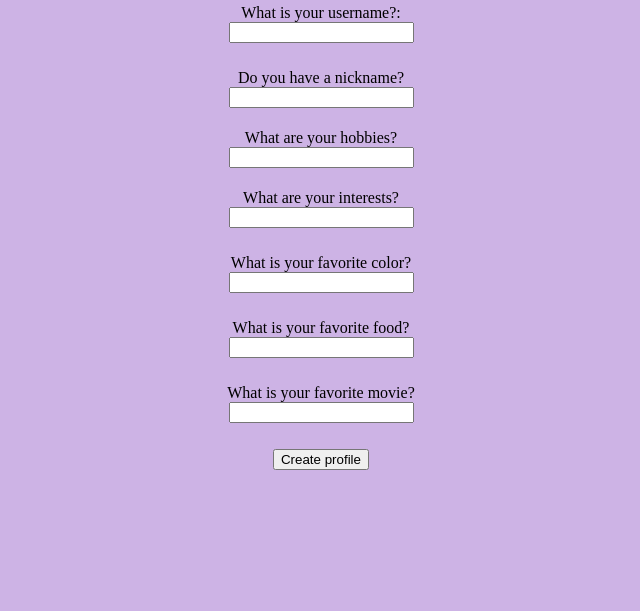
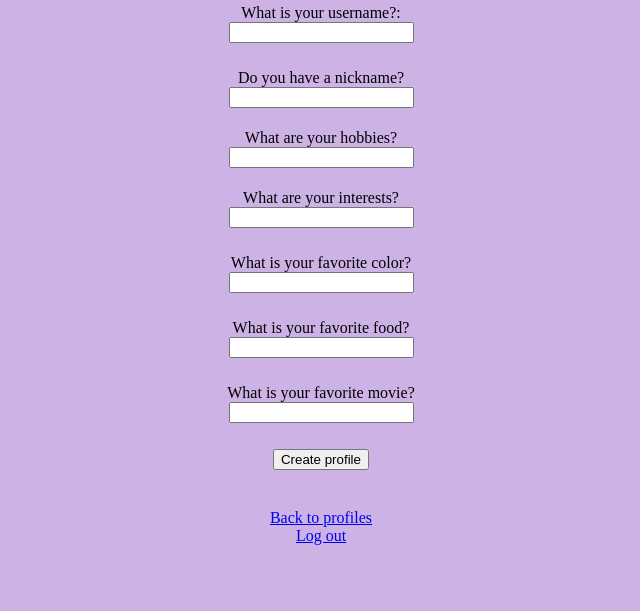
Before and after one commit to LauraImmonen/cyber-security-project-1, a Flask app: page /create_your_profile in a window 1280 px wide. Shown: the part 162-773 px from the top of the page, without its empty margins (319-959 px from the left). Run offline with Flask 3, Linux system fonts and the light colour scheme.

Commit message:
Tryig out the fixes and putting the flaws back

```diff
--- a/main_route.py
+++ b/main_route.py
@@ -41,7 +41,7 @@ def new_account():
             return redirect(url_for("main_routes.new_account"))
         else:
             queries.new_user(username, password)
-            #queries.new_user(username, hashvalue)
+            #queries.new_user(username, hash_value)
 
         return redirect(url_for("main_routes.login"))
     return render_template("create_account.html")
@@ -76,8 +76,8 @@ def login():
             #Here the authentication succeeds even if an attacker guesses or intercepts the plain-text passworn
             #corrected version:
 
-            #if check_password_hash(hash_value, password):
-                #session['username'] = username
+        #if check_password_hash(hash_value, password):
+            #session['username'] = username
         else:
             flash("Incorrect password!")
             return redirect(url_for("main_routes.login"))
@@ -96,10 +96,13 @@ def profiles_list():
 
     profiles = queries.get_username()
 
+    #user_has_profile = queries.existing_profile(username=username)
+
     if not profiles:
         flash("There are no profiles yet")
 
-    return render_template("profiles_list_page.html", profiles = profiles)
+
+    return render_template("profiles_list_page.html", profiles = profiles)#, user_has_profile=user_has_profile)
 
 
 @main_routes.route("/view_profile/<username>")
--- a/templates/create_profile.html
+++ b/templates/create_profile.html
@@ -37,5 +37,9 @@
     <!--<input type="hidden" name="csrf_token" value="{{ session.csrf_token }}"/> -->
   </p>
 </form>
+<br />
+<a href="/profiles_list">Back to profiles</a>
+<br />
+<a href="/logout">Log out</a>
 {% endblock%}
 <!--{#endif#}-->
```
Also changed, not shown: templates/profiles_list_page.html (+11 -1 lines), README.md, 9 other files.
